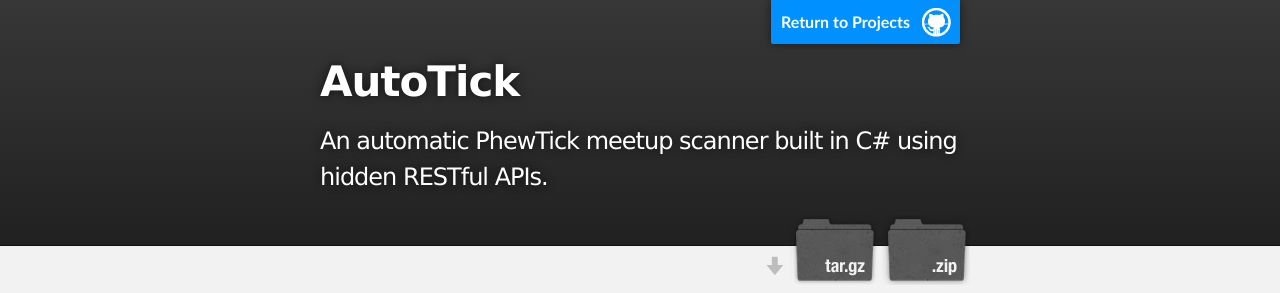
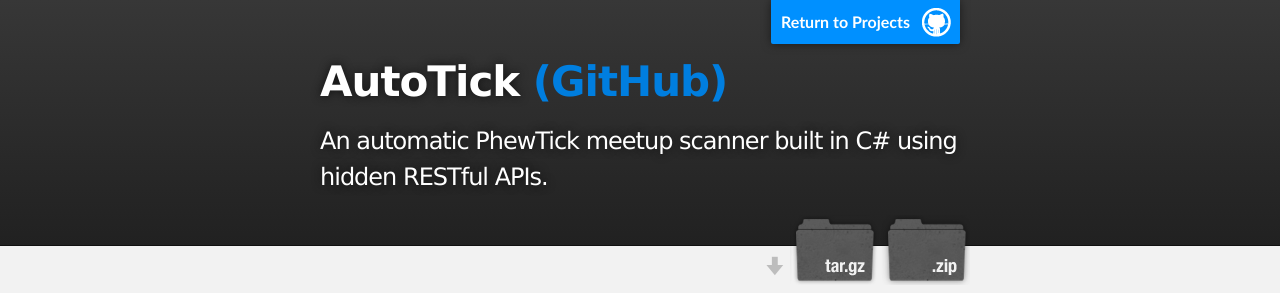
Before and after one commit to mach-kernel/AutoTick, a plain HTML site: page index.html in a window 1280 px wide. Shown: the top 293 px of the page. Drawn offline with Linux system fonts and the light colour scheme.

Commit message:
Update index.html

```diff
--- a/index.html
+++ b/index.html
@@ -8,7 +8,7 @@
 
     <link rel="stylesheet" type="text/css" media="screen" href="stylesheets/stylesheet.css">
 
-    <title>AutoTick <a href="http://github.com/mach-kernel/AutoTick">(GitHub)</a></title>
+    <title>AutoTick</title>
   </head>
 
   <body>
@@ -18,7 +18,7 @@
         <header class="inner">
 
           <a id="forkme_banner" href="http://mach-kernel.github.io/proj.html">Return to Projects</a>
-          <h1 id="project_title">AutoTick</h1>
+          <h1 id="project_title">AutoTick <a href="http://github.com/mach-kernel/AutoTick">(GitHub)</a></h1>
           <h2 id="project_tagline">An automatic PhewTick meetup scanner built in C# using hidden RESTful APIs. </h2>
 
             <section id="downloads">
```
